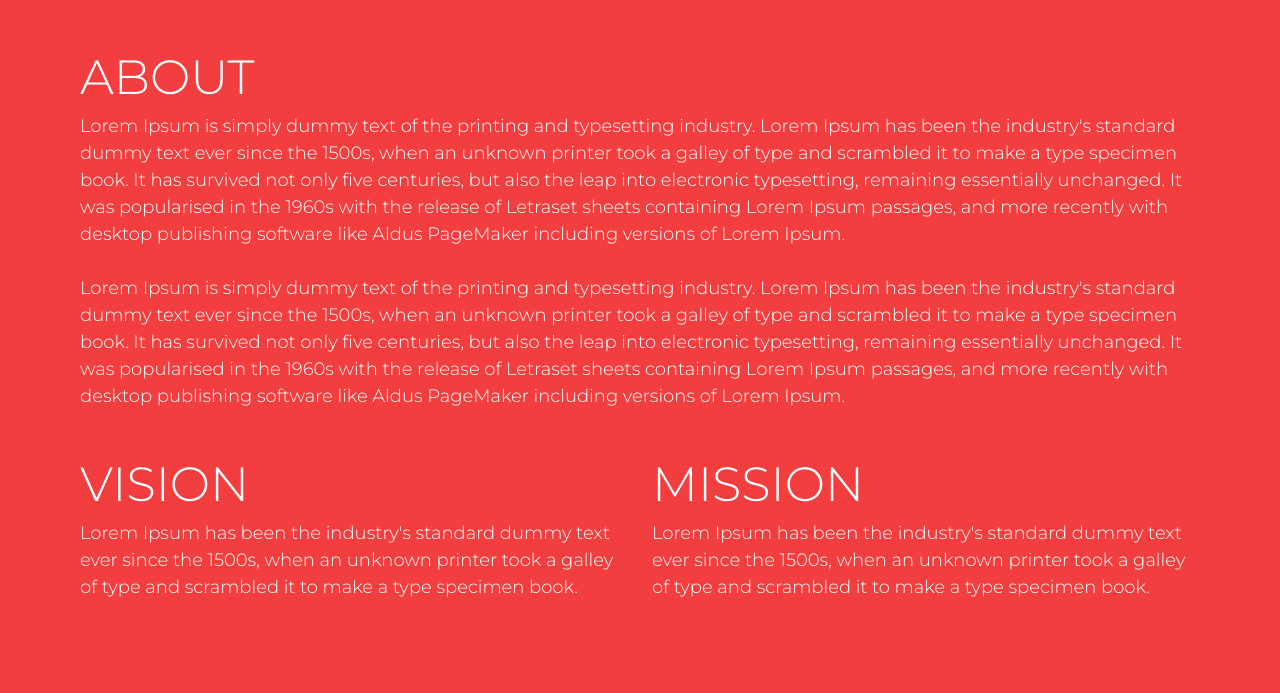
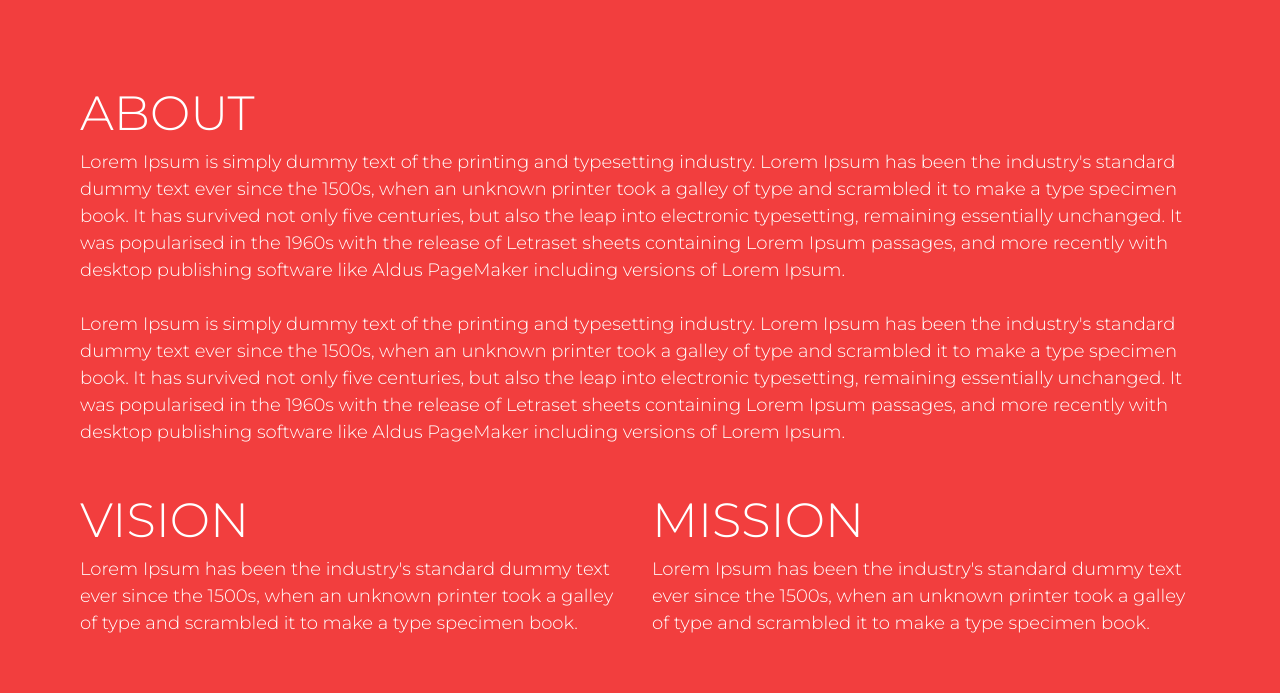
Before and after one commit to pythonidae-lupus/iimRohtakRedesign, a React (Create React App) app: page /about in a window 1280 px wide. Shown: the part 107-800 px from the top of the page. Built offline with nearby package versions, Linux system fonts and the light colour scheme.

Commit message:
"MENU" fontSize to 24px

```diff
--- a/src/pages/components/About.js
+++ b/src/pages/components/About.js
@@ -15,7 +15,7 @@ import {
 const About = () => {
     return (
         <>
-        <Link to="/menu"><Text color="#fff" fontSize="18px" ml="1400px" alignItems='right'>MENU</Text></Link>
+        <Link to="/menu"><Text color="#fff" fontSize="24px" ml="1400px" alignItems='right'>MENU</Text></Link>
         <motion.div initial={{y: 100, opacity:0}}
         animate={{ translateY: -100,opacity:1 }}
         transition={{ duration: 1 }}>
```
